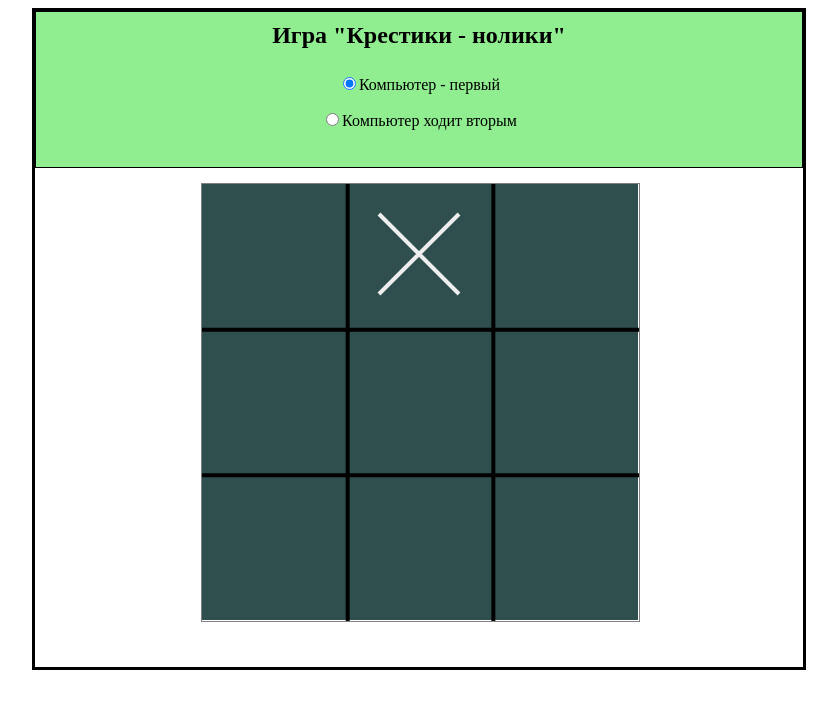
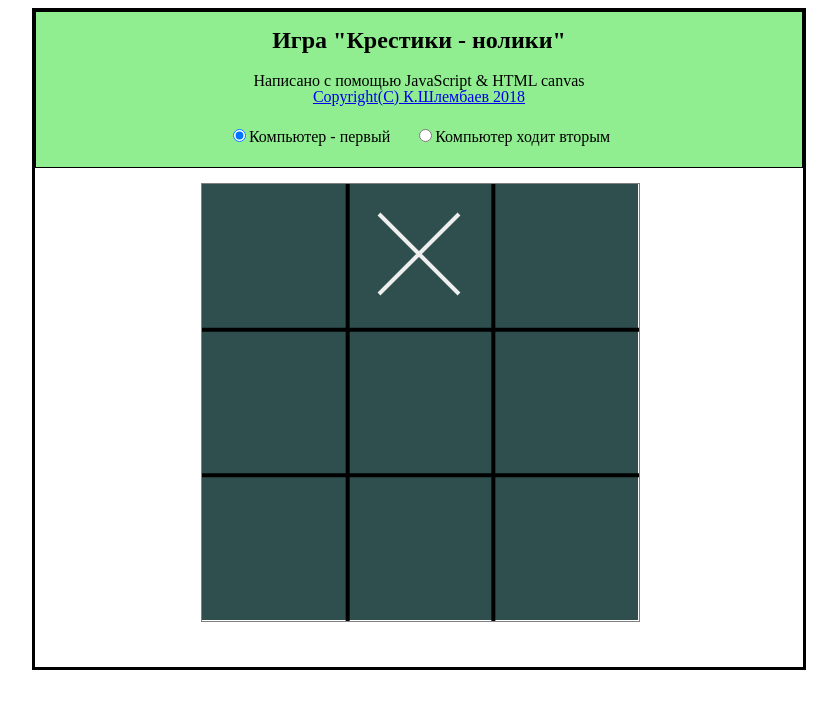
Before and after one commit to Slider7/TickTack, a plain HTML site: page index.html in a window 1280 px wide. Shown: the whole page, without its empty margins (221-1058 px from the left). Drawn offline with Linux system fonts and the light colour scheme.

Commit message:
FINAL COMMIT css changed

```diff
--- a/index.html
+++ b/index.html
@@ -11,8 +11,10 @@
 <div class = "maindiv">
   <div class = "header text-center">
     <h2 id = "txt" class = "text-center">Игра "Крестики - нолики"</h2>
-      <p><input type="radio" name="radItem" id="radio1" onclick="handleClick(this);" value="1" checked>Компьютер - первый </p>
-      <p><input type="radio" name="radItem" id="radio2" onclick="handleClick(this);" value="0">Компьютер ходит вторым </p>
+    <p class="text-center">Написано с помощью JavaScript & HTML canvas <br><a href="https://github.com/Slider7">Copyright(C) К.Шлембаев 2018</a></p>
+    <p><input type="radio" name="radItem" id="radio1" onclick="handleClick(this);" value="1" checked>Компьютер - первый
+      &nbsp&nbsp&nbsp&nbsp
+       <input type="radio" name="radItem" id="radio2" onclick="handleClick(this);" value="0">Компьютер ходит вторым </p>
   </div>
 
   <div class="gametable">
--- a/tt-style.css
+++ b/tt-style.css
@@ -1,5 +1,5 @@
 .maindiv{
-	width: 60vw;
+  width: 60vw;
   margin-left: auto;
   margin-right: auto;
   border-style: solid;
@@ -9,6 +9,7 @@
 .text-center{
   text-align: center;
   padding-bottom: 5px;
+  line-height: 12pt;
 }
 
 .header{
@@ -29,11 +30,6 @@
 	background-color: darkslategrey;
 }
 
-h2{
-	text-align: center;
-	margin-top: 10px;
-}
-
 #myCanvas{
   border:1px solid grey;
 
@@ -42,3 +38,7 @@ h2{
 .hidden{
 	display: none;
 }
+
+.delim{
+  width: 120px;
+}
```
